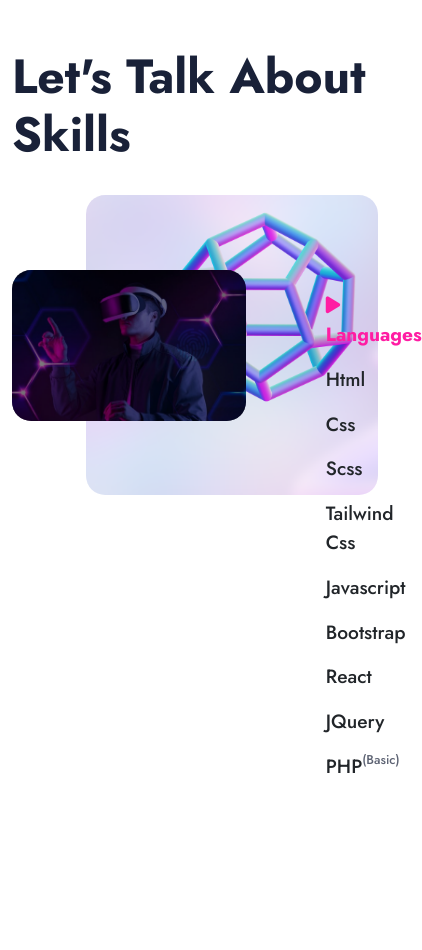
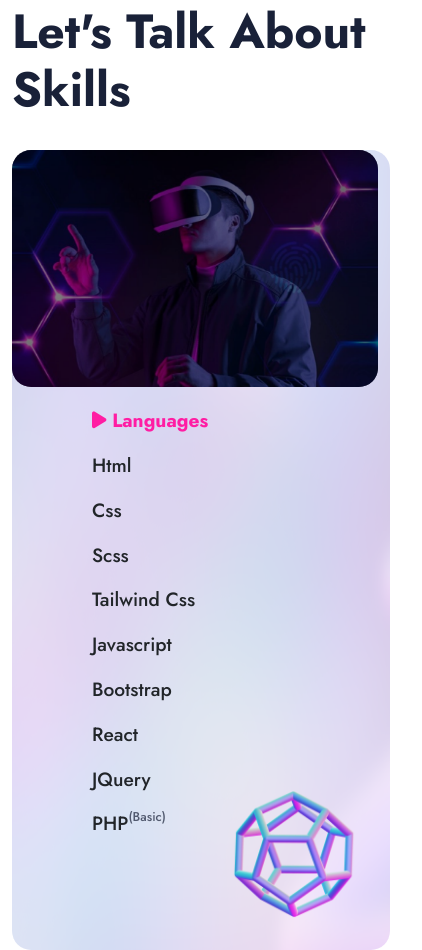
Before and after one commit to hax0-r/Portfolio, a plain HTML site: page index.html in a window 390 px wide. Shown: the part 900-1850 px from the top of the page, 422 px wide, since content can reach past the window. Before the commit the page ends 1697 px from the top, so only its background shows below. Drawn offline with nearby package versions, Linux system fonts and the light colour scheme.

Commit message:
second page responsive

```diff
--- a/style.scss
+++ b/style.scss
@@ -29,7 +29,7 @@
 header {
     background: url(./imgs/hero\ bg\ 1.png) center;
     background-size: cover;
-    height: 100vh;
+    // height: 100vh;
     overflow: hidden;
     z-index: 1;
     position: relative;
@@ -563,74 +563,112 @@ nav {
 @include media(992px) {
 
     .page2-main {
-        padding-top: 5rem;
 
         .info {
-            display: flex;
-            align-items: center;
-            margin: 2rem 0;
 
             .left {
-                margin-right: -10rem;
-                z-index: 1;
-
-                img {
-                    max-width: 40rem;
-                    width: 100%;
-                    background-color: rgb(0, 0, 0);
-                    border-radius: 1.2rem;
-                }
+                margin-right: -7rem;
             }
 
             .right {
-                position: relative;
 
                 img {
-                    max-width: 50rem;
-                    width: 100%;
-                    border-radius: 1.2rem;
+                    height: 40rem;
                 }
 
                 .skills {
-                    position: absolute;
-                    top: 5rem;
-                    left: 13rem;
-
-                    ul {
-                        list-style: none;
-
-                        li {
-                            margin: 1rem 0;
-                            font-size: 1.2rem;
-                            font-weight: 500;
-                            text-transform: capitalize;
-
-                            h5 {
-                                font-size: .8rem;
-                                color: var(--black-color);
-                                opacity: .7;
-                            }
-                        }
-                    }
+                    left: 8rem;
                 }
 
-                .skills ul li:first-child {
-                    color: var(--Pink);
-                    font-weight: bold;
-                }
-
-
                 .skill-img {
-                    position: absolute;
-                    top: 1rem;
-                    right: 1rem;
-                    z-index: -1;
 
                     img {
-                        height: 12rem;
+                        height: 7rem;
                     }
                 }
             }
         }
     }
 }
+
+@include media(768px) {
+
+    .page2-main {
+
+        .info {
+            align-items: unset;
+
+            .right {
+                position: relative;
+
+                .skills {
+                    top: 8rem;
+                }
+            }
+        }
+    }
+}
+
+@include media(500px) {
+
+    .page2-main {
+
+        .info {
+
+            .left {
+                margin-right: unset;
+            }
+
+            .right {
+                position: absolute;
+
+                img {
+                    max-width: 50rem;
+                    height: 50rem;
+                    width: 100%;
+                }
+
+                .skills {
+                    top: 20rem;
+                    left: 3rem;
+                }
+
+                .skill-img {
+                    z-index: 1;
+                    right: 2rem;
+                    bottom: 2rem;
+                    left: unset;
+                    top: unset;
+
+                    img {
+                        height: 10rem;
+                    }
+                }
+            }
+        }
+    }
+}
+
+@include media(400px) {
+
+    .page2-main {
+
+        .info {
+            .right {
+                .skills {
+                    top: 15rem;
+                }
+
+                .skill-img {
+                    z-index: -1;
+
+                    img {
+                        max-width: 8rem;
+                        height: unset;
+                        width: 100%;
+                    }
+                }
+            }
+        }
+    }
+}
```
Also changed, not shown: style.css, 1 other file.
